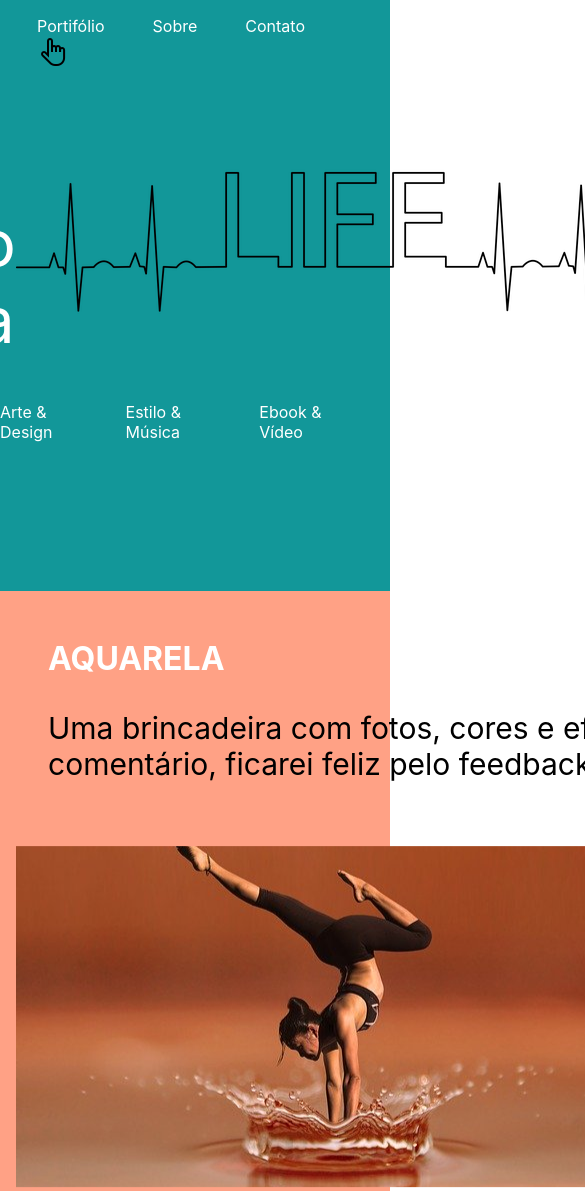
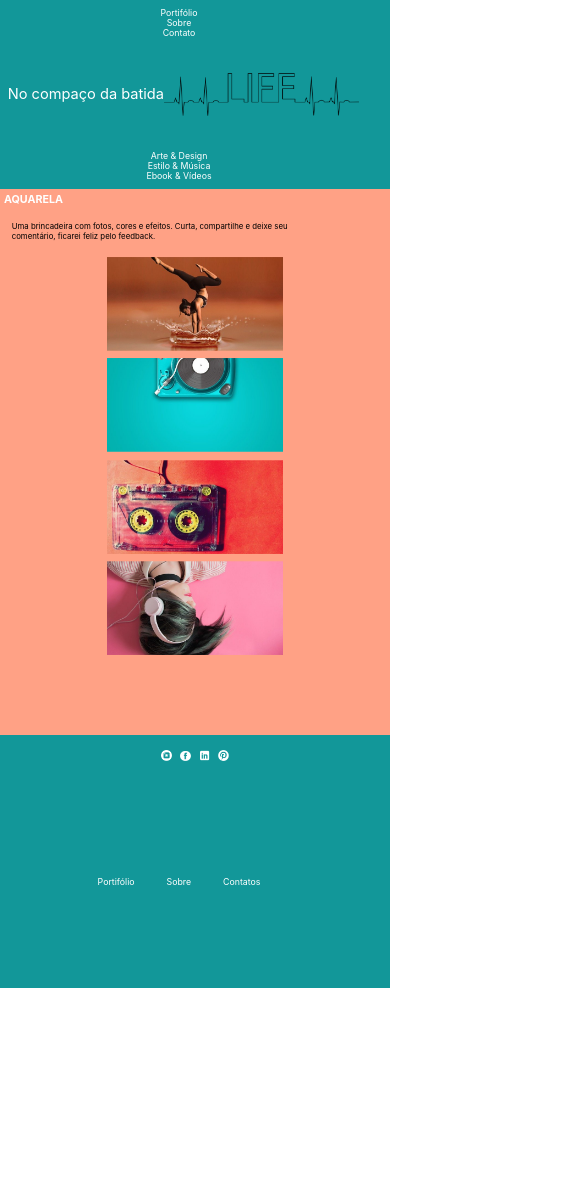
Before and after one commit to izabelsoares/art-life, a plain HTML site: page index.html in a window 390 px wide. Shown: the top 1191 px of the page, 585 px wide, since content can reach past the window. After the commit the page ends 988 px from the top, so only its background shows below. Drawn offline with Linux system fonts and the light colour scheme.

Commit message:
exercitando responsivo

```diff
--- a/index.html
+++ b/index.html
@@ -1,83 +1,73 @@
 <!DOCTYPE html>
 <html lang="pt-BR">
+
     <head>
         <title>BEAT</title>
         <meta charset="UTF-8">
+        <meta http-equiv="X-UA-Compatible" content="IE-egde">
+        <meta name="viewport" content="width=device-width, initial-scale=1.0">
         <link rel="stylesheet" href="style.css">
-        <meta name="viewport" content="width=device-width, initial-scale=1.0">
     </head>
+
     <body>
+
         <header>
-            <nav>
-                <ul class="header-list">
-                    <li>Portifólio
-                        <div class="header-icon"></di>
-                    </li>
-                    <li>Sobre</li>
-                    <li>Contato</li>
-                </ul>
-            </nav>
-            <section class="header-box">
-                 <p class="header-text">No compaço da batida</p>
-                <img src="life-4244797_640 1.png" alt="" class="header-photo">
+            <section>
+                <nav>
+                    <ul class="header-list">
+                        <li>Portifólio</li>
+                        <li>Sobre</li>
+                        <li>Contato</li>
+                    </ul>
+                </nav>
+                <div class="header-conteiner">
+                    <p class="header-paragraph">No compaço da batida</p>
+                    <img src="imagens/life.png" alt="life banner" class="header-image">
+                </div>
+                <nav>
+                    <ul class="header-list">
+                        <li>Arte & Design</li>
+                        <li>Estilo & Música</li>
+                        <li>Ebook & Vídeos</li>
+                    </ul>
+                </nav>
             </section>
-            <nav>
-                <ul class="second-list">
-                    <li>Arte & Design</li>
-                    <li>Estilo & Música</li>
-                    <li>Ebook & Vídeo</li>
-                </ul>
-            </nav>
         </header>
+
         <main>
-            <div class="main-box">
-                <h1 class="main-title">AQUARELA</h1>
-                <p class="main-paragraph">Uma brincadeira com fotos, cores e efeitos, curta, compartilhe e deixe seu comentário, ficarei feliz pelo feedback.</p>
-            </div>
-            <section class="main-photo">
+            <section>
                 <div>
-                    <img src="retangulo 1.png" alt="" class="main-gallery">
+                    <h1>AQUARELA</h1>
+                    <p class="main-paragraph">Uma brincadeira com fotos, cores e efeitos. Curta, compartilhe e deixe seu comentário, ficarei feliz pelo feedback.</p>
+                </div>
+                <div class="conteiner-images">
+                    <img src="imagens/retangulo 1.png" alt="dancer banner" class="main-image">
+                    <img src="imagens/Rectangle 2.png" alt="radio banner" class="main-image">
+                </div>
+                <div class="conteiner-images">
+                    <img src="imagens/Rectangle 3.png" alt="music banner" class="main-image">
+                    <img src="imagens/retangulo 4.png" alt="person banner" class="main-image">
+                </div>
+            </section>
+        </main>
+
+        <footer>
+            <section class="footer-conteiner">
+                <div class="icons-conteiner" class="icon-image">
+                    <img src="imagens/insta.png" alt="instagram icon image" class="icon-image">
+                    <img src="imagens/face.png" alt="face icon image" class="icon-image">
+                    <img src="imagens/icons8-linkedin-100 1.png" alt="linkedin icon image" class="icon-image">
+                    <img src="imagens/icons8-pinterest-52 1.png" alt="pinterest icon image" class="icon-image">
                 </div>
                 <div>
-                    <img src="Rectangle 2.png" alt="" class="main-gallery">
+                    <ul class="footer-list">
+                        <li>Portifólio</li>
+                        <li>Sobre</li>
+                        <li>Contatos</li>
+                    </ul>
                 </div>
             </section>
-            <section class="main-photo">
-                <div>
-                    <img src="Rectangle 3.png" alt="" class="main-gallery">
-                </div>
-                <div>
-                    <img src="retangulo 4.png" alt="" class="main-gallery">
-                </div>
-            </section>
-            <div class="main-end">
-                <p class="end-paragraph">Veja mais</p>
-            </div>
-        </main>
-        <footer>
-            <section class="section-photo">
-                <div>
-                    <img src="insta.png" alt="" class="footer-photo">
-                </div>
-                <div>
-                    <img src="face.png" alt="" class="footer-photo">
-                </div>
-                <div>
-                    <img src="icons8-linkedin-100 1.png" alt="" class="footer-photo">
-                </div>
-                <div>
-                    <img src="icons8-pinterest-52 1.png" alt="" class="footer-photo">
-                </div>
-            </section>
-            <section class="footer-final">
-                    <nav>
-                        <ul class="footer-list">
-                            <li>Portifólio</li>
-                            <li>Sobre</li>
-                            <li>Contato</li>
-                        </ul>
-                    </nav>
-            </section>
         </footer>
+
     </body>
 </html>
--- a/style.css
+++ b/style.css
@@ -6,109 +6,160 @@
     color: white;
 }
 
-header {
-    height: 70vh;
-    background-color: #129799;
+body {
+    height: 100%;
+    width: 100%;
+    overflow-x: hidden;
 }
 
-
-.header-icon {
-    width: 30px;
-    height: 30px;
-    background-image: url( icons8-hand-cursor-32\ 1.png);
+header {
+    height: 77%;
+    width: 100%;
+    background-color: #129799;
+    color: white;
 }
 
-nav ul li {
-    margin-right: 3rem;
+.header-list {
+    padding: 2%;
+    display: flex;
+    justify-content: center;
+    text-align: center;
     list-style: none;
 }
+@media(max-width: 768px) {
+    .header-list {
+        flex-direction: column;
+    }
+}
 
-nav ul li:hover {
-    color: white;
+li {
+    margin-right: 2rem;
+    font-size: 1.75vw;
+    cursor: pointer;
+}
+@media(max-width: 768px) {
+    li {
+        font-size: 2.25vw;
+    }
+}
+
+ li:hover {
     font-weight: bolder;
 }
 
-.header-list {
+.header-conteiner {
+    width: 100vw;
+    display: flex;
+    align-items: center;
+}
+@media(max-width: 768px) {
+    .header-conteiner {
+        justify-content: center;
+        position: relative;
+        right: 3vw;
+    }
+}
+
+.header-paragraph {
+    margin-left: 2rem;
+    font-size: 4.5vw;
+}
+@media(max-width: 768px) {
+    .header-paragraph {
+        margin: 0;
+        font-size: 3.75vw;
+    }
+}
+
+.header-image {
+    width: 50%;
+}
+
+main {
+    height: 160vh;
+    width: 100%;
+    background-color: #FFA185;
+}
+@media(max-width: 768px) {
+    main {
+        height: 140vw;
+    }
+}
+
+h1 {
+    padding: 1vw;
+    width: 17vw;
+    text-align: end;
+    font-size: 2.75vw;
+}
+
+.main-paragraph {
+    width: 85vw;
+    padding: 3vw;
+    font-size: 2vw;
+    color: black;
+}
+
+.conteiner-images {
     display: flex;
     justify-content: center;
-    padding: 1rem;
-    list-style: none;
+}
+@media(max-width: 768px) {
+    .conteiner-images {
+        flex-direction: column;
+        justify-content: center;
+        align-items: center;
+    }
 }
 
-.header-box {
+.main-image {
+    width: 47%;
+    padding: 1vw;
+}
+
+footer {
+    height: 25vh;
+    width: 100%;
+    background-color: #129799;
+}
+@media(max-width: 768px) {
+    footer, .icons-conteiner, .footer-list {
+        height: 30vh;
+    }
+}
+
+.footer-conteiner {
+    height: 25vh;
     display: flex;
-    flex-direction: row;
+    justify-content: space-around;
+}
+@media(max-width: 768px) {
+    .footer-conteiner {
+        height: 30vh;
+        flex-direction: column;
+        justify-content: center;
+        align-items: center;
+    }
+}
+
+.icons-conteiner {
+    height: 25vh;
+    width: 40%;
+    display: flex;
     align-items: center;
     justify-content: center;
 }
 
-.header-text {
-    font-size: 64px;
-}
-
-.header-photo {
-    width: 640px;
-}
-
-.second-list {
-    display: flex;
-    justify-content: center;
-}
-
-main {
-    height: 175vh;
-    background-color: #FFA185;
-}
-
-.main-box {
-    padding: 3rem;
-    width: 80rem;
-}
-
-.main-paragraph {
-    color: black;
-    font-size: 30px;
-    margin-top: 2rem;
-}
-
-.main-photo {
-    display: flex;
-}
-
-.main-gallery {
-    margin: 1rem;
-}
-
-.main-end {
-    padding: 1rem;
-    display: flex;
-    justify-content: center;
-}
-
-.end-paragraph {
-    color: black;
-    font-size: 30px;
-    font-weight: bold;
-}
-
-footer {
-    width: 98.75vw;
-    background-color: #129799;
-    display: flex;
-    justify-content: space-around;
-}
-
-.section-photo {
-    padding: 5rem;
-    display: flex;
-}
-
-.footer-photo {
-    width: 39px;
-    margin-right: 1rem;
+.icon-image {
+    width: 12%;
+    padding: 1vw;
+    cursor: pointer;
 }
 
 .footer-list {
+    height: 25vh;
     display: flex;
-    padding: 5rem;
+    justify-content: center;
+    align-items: center;
+    list-style: none;
 }
```
Also changed, not shown: imagens/Rectangle 2.png (renamed from Rectangle 2.png), imagens/Rectangle 3.png (renamed from Rectangle 3.png), imagens/face.png (renamed from face.png), imagens/icons8-hand-cursor-32 1.png (renamed from icons8-hand-cursor-32 1.png), imagens/icons8-linkedin-100 1.png (renamed from icons8-linkedin-100 1.png), imagens/icons8-pinterest-52 1.png (renamed from icons8-pinterest-52 1.png), imagens/insta.png (renamed from insta.png), imagens/life.png (renamed from life-4244797_640 1.png), imagens/retangulo 1.png (renamed from retangulo 1.png), imagens/retangulo 4.png (renamed from retangulo 4.png), life.png (deleted).
